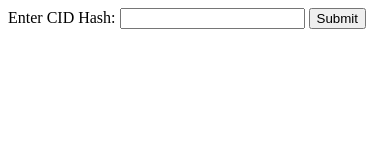
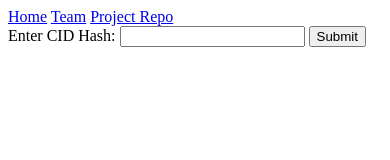
Before and after one commit to noryev/Leto.gg, a website: page lookup/page2.html in a window 390 px wide. Drawn offline with Linux system fonts and the light colour scheme.

Commit message:
figure styling out later

```diff
--- a/lookup/index.css
+++ b/lookup/index.css
@@ -4,6 +4,91 @@
   background-color: #e9e9e9;
 }
 
+.dark-mode {
+  background-color: black;
+  color: white;
+}
+
+* {
+  box-sizing: border-box;
+}
+
+body {
+  margin: 0;
+  font-family: Arial, Helvetica, sans-serif;
+}
+
+.topnav {
+  overflow: hidden;
+  background-color: #827df6;
+}
+
+.topnav a {
+  float: left;
+  display: block;
+  color: rgb(255, 255, 255);
+  text-align: center;
+  padding: 14px 16px;
+  text-decoration: none;
+  font-size: 17px;
+}
+
+.topnav a:hover {
+  background-color: #ddd;
+  color: black;
+}
+
+.topnav a.active {
+  background-color: #6237f5;
+  color: white;
+}
+
+.topnav .search-container {
+  float: right;
+}
+
+.topnav input[type=text] {
+  padding: 6px;
+  margin-top: 8px;
+  font-size: 17px;
+  border: none;
+}
+
+.topnav .search-container button {
+  float: right;
+  padding: 6px;
+  margin-top: 8px;
+  margin-right: 16px;
+  background: #ddd;
+  font-size: 17px;
+  border: none;
+  cursor: pointer;
+}
+
+.topnav .search-container button:hover {
+  background: #ccc;
+}
+
+@media screen and (max-width: 600px) {
+  .topnav .search-container {
+    float: none;
+  }
+
+  .topnav a,
+  .topnav input[type=text],
+  .topnav .search-container button {
+    float: none;
+    display: block;
+    text-align: left;
+    width: 100%;
+    margin: 0;
+    padding: 14px;
+  }
+
+  .topnav input[type=text] {
+    border: 1px solid #ccc;
+  }
+}
 /* Style the links inside the navigation bar */
 .topnav a {
   float: left;
--- a/lookup/page2.html
+++ b/lookup/page2.html
@@ -2,10 +2,16 @@
 <html>
 
 <head>
-    <title>CID Request Search</title>
+    <title>Leto.gg/metrics</title>
+    <link rel="icon" type="image/x-icon" href="favicon.ico">
+    <meta name="viewport" content="width=device-width, initial-scale=1">
 </head>
 
 <body>
+    <div class="topnav">
+        <a class="active" href="#">Home</a>
+        <a href="http://galaxyx.io">Team</a>
+        <a href="https://github.com/noryev/Leto">Project Repo</a>
         <form>
             <label for="hash">Enter CID Hash:</label>
             <input type="text" id="hash" name="hash">
@@ -13,20 +19,24 @@
         </form>
         <div id="result"></div>
         <script>
-        const form = document.querySelector('form')
-        const result = document.querySelector('#result')
+            const form = document.querySelector('form');
+            const result = document.querySelector('#result');
 
-        form.addEventListener('submit', e => {
-            e.preventDefault()
-            const hash = form.querySelector('#hash').value
+            form.addEventListener('submit', (e) => {
+                e.preventDefault();
+                const hash = form.querySelector('#hash').value;
 
-            fetch(`/cid-requests?hash=${hash}`)
-                .then(res => res.json())
-                .then(data => {
-                    result.innerHTML = `Number of CID requests: ${data.cidRequests}`
+                fetch(`http://your-api-endpoint.com/cid-requests?hash=${hash}`)
+                    .then((res) => res.json())
+                    .then((data) => {
+                        result.innerHTML = `Number of CID requests: ${data.cidRequests}`;
                     })
-        })
+                    .catch((error) => {
+                        result.innerHTML = `An error occurred: ${error}`;
+                    });
+            });
         </script>
+    </div>
 </body>
 
 </html>
```
Also changed, not shown: lookup/index.html (+1 -6 lines). Lines whose indentation alone changed are shown as unchanged.
